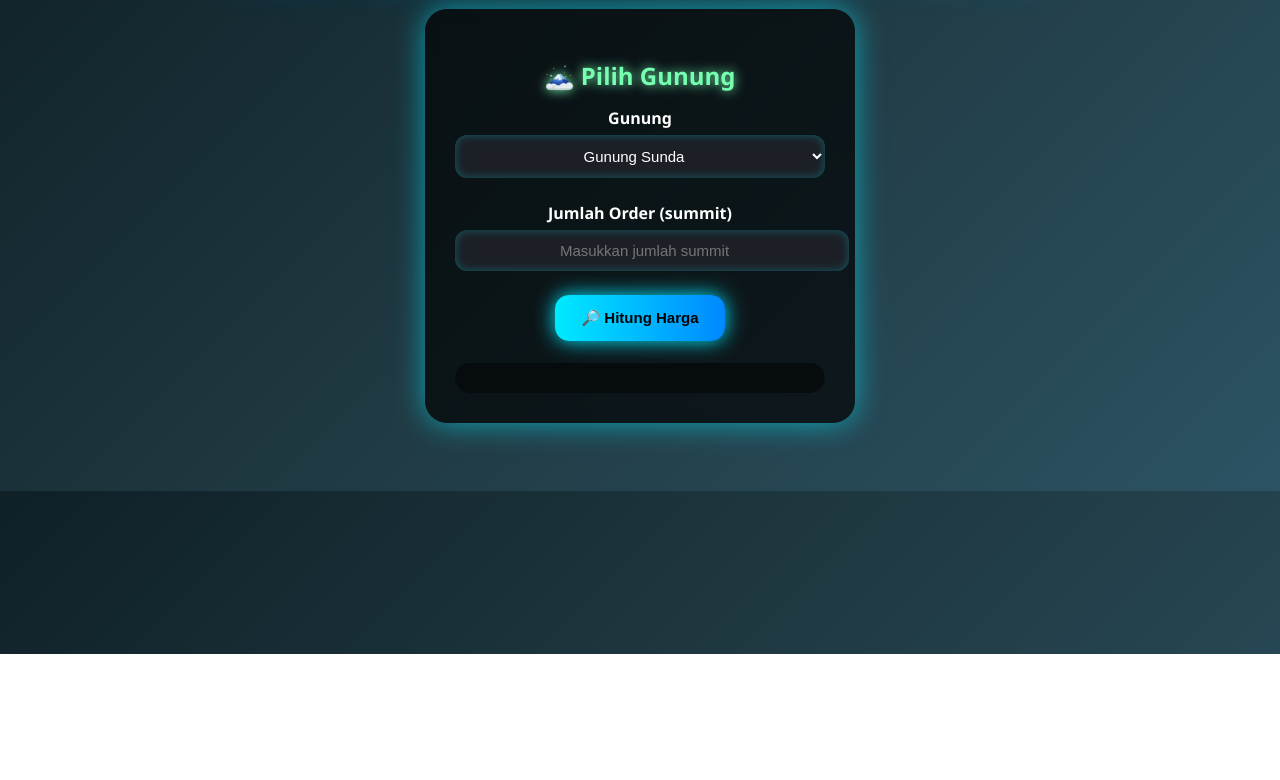
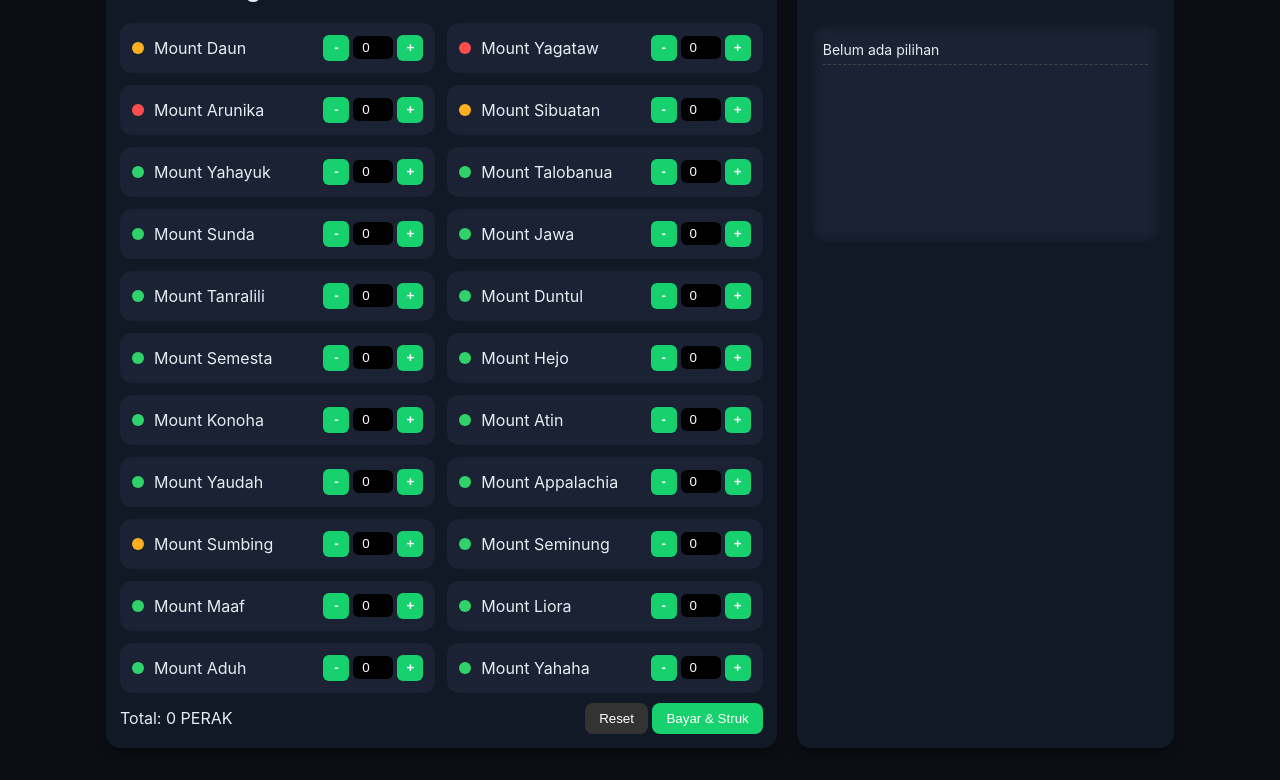
Before and after one commit to wahyuproject-droid/orderjoki, a plain HTML site: page index.html in a window 1280 px wide. Shown: the part 146-926 px from the top of the page. Before the commit the page ends 800 px from the top, so only its background shows below. Drawn offline with Linux system fonts and the light colour scheme.

Commit message:
Update index.html

```diff
--- a/index.html
+++ b/index.html
@@ -1,166 +1,218 @@
 <!DOCTYPE html>
 <html lang="id">
 <head>
-  <meta charset="utf-8" />
-  <title>WhyProject - Joki Summit Roblox</title>
-  <meta name="viewport" content="width=device-width,initial-scale=1" />
+  <meta charset="UTF-8" />
+  <meta name="viewport" content="width=device-width, initial-scale=1" />
+  <title>JOKMOUNTWHY — Toko Joki Summit</title>
   <style>
-    body {
-      font-family: 'Segoe UI', sans-serif;
-      background: linear-gradient(135deg, #0f2027, #203a43, #2c5364);
-      color: #fff;
-      text-align: center;
-      padding: 40px;
+    :root{
+      --bg:#0b0f14;--card:#111826;--muted:#9fb0c0;--text:#e6edf3;--accent:#6ad6ff;--brand:#7c5cff;--brand-2:#16d16d;--danger:#ff4d4d;--warn:#ffb020;--ok:#2fd36a;
     }
-    h1 {
-      font-size: 2.5rem;
-      color: #00eaff;
-      text-shadow: 0 0 20px #00eaff, 0 0 40px #0088ff;
-      margin-bottom: 25px;
-      letter-spacing: 1px;
-    }
-    .card {
-      background: rgba(0,0,0,0.65);
-      padding: 30px;
-      border-radius: 22px;
-      display: inline-block;
-      box-shadow: 0 0 30px rgba(0, 234, 255, 0.6);
-      margin-bottom: 20px;
-      width: 370px;
-      backdrop-filter: blur(6px);
-    }
-    h2 {
-      margin-bottom: 15px;
-      font-size: 1.5rem;
-      color: #76ffb0;
-      text-shadow: 0 0 12px #76ffb0;
-    }
-    label {
-      display: block;
-      margin: 12px 0 6px;
-      font-weight: bold;
-    }
-    select, input {
-      padding: 12px;
-      border-radius: 12px;
-      border: none;
-      margin-bottom: 12px;
-      width: 100%;
-      text-align: center;
-      font-size: 15px;
-      background: #1c1f26;
-      color: #fff;
-      box-shadow: 0 0 10px rgba(0,234,255,0.3) inset;
-    }
-    button {
-      padding: 14px 26px;
-      border: none;
-      border-radius: 14px;
-      background: linear-gradient(90deg, #00eaff, #0088ff);
-      color: #000;
-      font-weight: bold;
-      cursor: pointer;
-      margin-top: 12px;
-      box-shadow: 0 0 20px #00eaff;
-      transition: 0.3s;
-      font-size: 15px;
-    }
-    button:hover { transform: scale(1.07); }
-    .result {
-      margin-top: 22px;
-      font-size: 16px;
-      font-weight: bold;
-      color: #00eaff;
-      text-shadow: 0 0 10px #00eaff;
-      text-align: left;
-      padding: 15px;
-      border-radius: 15px;
-      background: rgba(0,0,0,0.45);
-      line-height: 1.6em;
-    }
-    .highlight { color: #76ffb0; text-shadow: 0 0 12px #76ffb0; }
-    .wa-btn {
-      display: inline-block;
-      margin-top: 15px;
-      padding: 12px 24px;
-      border-radius: 12px;
-      background: #25d366;
-      color: #fff;
-      font-weight: bold;
-      text-decoration: none;
-      box-shadow: 0 0 15px #25d366;
-      transition: 0.3s;
-    }
-    .wa-btn:hover { transform: scale(1.05); background: #1ebe5d; }
+    *{box-sizing:border-box}
+    body{margin:0;background:var(--bg);color:var(--text);font-family:Inter,Arial}
+    .wrap{max-width:1100px;margin:32px auto;padding:0 16px}
+    header{display:flex;align-items:center;gap:12px;margin-bottom:20px}
+    h1{margin:0;font-size:28px;color:var(--accent)}
+    .sub{color:var(--muted);font-size:14px}
+    .grid{display:grid;grid-template-columns:1.6fr .9fr;gap:20px}
+    @media(max-width:900px){.grid{grid-template-columns:1fr}}
+    .card{background:var(--card);border-radius:14px;padding:14px;box-shadow:0 4px 12px rgba(0,0,0,.5)}
+    .list{display:grid;grid-template-columns:repeat(auto-fill,minmax(220px,1fr));gap:12px}
+    .item{background:#1a2233;border-radius:12px;padding:12px;display:flex;align-items:center;gap:10px;position:relative;transition:transform .2s}
+    .item:hover{transform:scale(1.03)}
+    .dot{width:12px;height:12px;border-radius:50%}
+    .dot.red{background:var(--danger)}
+    .dot.yellow{background:var(--warn)}
+    .dot.green{background:var(--ok)}
+    .qty-input{margin-left:auto;display:flex;align-items:center;gap:4px}
+    .qty-input input{width:40px;text-align:center;background:#000;border:none;border-radius:6px;color:#fff;padding:4px}
+    .qty-btn{width:26px;height:26px;border:none;border-radius:6px;cursor:pointer;background:var(--brand-2);color:#fff;font-weight:bold}
+    .actions{margin-top:10px;display:flex;justify-content:space-between;align-items:center}
+    .btn{padding:8px 14px;border:none;border-radius:8px;cursor:pointer;transition:all .2s}
+    .btn.secondary{background:#333;color:#fff}
+    .btn.primary{background:var(--brand-2);color:#fff}
+    .btn:hover{opacity:.8;transform:scale(1.05)}
+    .receipt{background:#1a2233;border-radius:12px;padding:12px;min-height:220px;box-shadow:inset 0 0 12px rgba(0,0,0,.5)}
+    .receipt .row{display:flex;justify-content:space-between;border-bottom:1px dashed #444;padding:6px 0;font-size:14px}
+    .receipt .row strong{color:var(--accent)}
+    dialog{border:none;border-radius:14px;padding:0;max-width:500px;width:90%;animation:fadeIn .3s ease-out}
+    @keyframes fadeIn{from{opacity:0;transform:translateY(-10px)}to{opacity:1;transform:translateY(0)}}
+    .modal-head{padding:12px;background:var(--brand);color:#fff;display:flex;justify-content:space-between;align-items:center;font-weight:bold;border-radius:14px 14px 0 0}
+    .modal-body{padding:16px;background:#111;color:#eee;font-size:14px;line-height:1.4}
+    .modal-body h3{margin-top:0;text-align:center;color:var(--accent)}
+    .modal-foot{padding:12px;background:#222;display:flex;justify-content:flex-end;gap:8px;border-radius:0 0 14px 14px}
+    .checkmark{position:absolute;right:6px;top:6px;background:var(--ok);color:#fff;border-radius:50%;width:20px;height:20px;display:flex;align-items:center;justify-content:center;font-size:12px;animation:pop .5s ease}
+    @keyframes pop{0%{transform:scale(0)}70%{transform:scale(1.3)}100%{transform:scale(1)}}
   </style>
 </head>
 <body>
-  <h1>WhyProject - Order Joki Summit Roblox</h1>
-
-  <div class="card">
-    <h2>🗻 Pilih Gunung</h2>
-    <label for="gunung">Gunung</label>
-    <select id="gunung">
-      <option value="Sunda">Gunung Sunda</option>
-      <option value="Yahayuk">Gunung Yahayuk</option>
-      <option value="Maaf">Gunung Maaf</option>
-      <option value="Hejo">Gunung Hejo</option>
-      <option value="Saminung">Gunung Saminung</option>
-      <option value="Talobanua">Gunung Talobanua</option>
-      <option value="Aduh">Gunung Aduh</option>
-      <option value="Yahaha">Gunung Yahaha</option>
-    </select>
-
-    <label for="jumlah">Jumlah Order (summit)</label>
-    <input type="number" id="jumlah" placeholder="Masukkan jumlah summit" min="1">
-
-    <button onclick="hitungJoki()">🔎 Hitung Harga</button>
-    <div class="result" id="hasilJoki"></div>
-    <div id="waBtnContainer"></div>
+  <div class="wrap">
+    <header>
+      <h1>JOKMOUNTWHY</h1>
+      <div class="sub">Toko Joki Summit • 1 JOKI = 500 PERAK</div>
+    </header>
+    <div class="grid">
+      <section class="card">
+        <h2>List Gunung</h2>
+        <div id="list" class="list"></div>
+        <div class="actions">
+          <span id="total">Total: 0 PERAK</span>
+          <div>
+            <button class="btn secondary" id="btnReset">Reset</button>
+            <button class="btn primary" id="btnBayar">Bayar & Struk</button>
+          </div>
+        </div>
+      </section>
+      <aside class="card">
+        <h2>Struk</h2>
+        <div id="receipt" class="receipt">
+          <div class="row"><span>Belum ada pilihan</span></div>
+        </div>
+      </aside>
+    </div>
   </div>
 
+  <dialog id="modal">
+    <div class="modal-head">
+      <span>Struk Pembelian</span>
+      <button id="btnClose">❌</button>
+    </div>
+    <div class="modal-body"><div id="modalContent"></div></div>
+    <div class="modal-foot">
+      <button class="btn secondary" id="btnPrint">Cetak</button>
+      <button class="btn primary" id="btnOk">OK</button>
+    </div>
+  </dialog>
+
+  <template id="tpl-item">
+    <div class="item">
+      <span class="dot"></span>
+      <span class="name"></span>
+      <div class="qty-input">
+        <button class="qty-btn" data-act="-">-</button>
+        <input type="number" value="0" min="0"/>
+        <button class="qty-btn" data-act="+">+</button>
+      </div>
+    </div>
+  </template>
+
   <script>
-    function formatRupiah(n) {
-      return "Rp" + n.toString().replace(/\B(?=(\d{3})+(?!\d))/g, ".");
+    const PRICE = 500;
+    const WA_NUMBER = "6281234567890"; // Ganti dengan nomor WhatsApp tujuan
+    const items = [
+      {name:'Mount Daun',color:'yellow'},{name:'Mount Yagataw',color:'red'},{name:'Mount Arunika',color:'red'},
+      {name:'Mount Sibuatan',color:'yellow'},{name:'Mount Yahayuk',color:'green'},{name:'Mount Talobanua',color:'green'},
+      {name:'Mount Sunda',color:'green'},{name:'Mount Jawa',color:'green'},{name:'Mount Tanralili',color:'green'},
+      {name:'Mount Duntul',color:'green'},{name:'Mount Semesta',color:'green'},{name:'Mount Hejo',color:'green'},
+      {name:'Mount Konoha',color:'green'},{name:'Mount Atin',color:'green'},{name:'Mount Yaudah',color:'green'},
+      {name:'Mount Appalachia',color:'green'},{name:'Mount Sumbing',color:'yellow'},{name:'Mount Seminung',color:'green'},
+      {name:'Mount Maaf',color:'green'},{name:'Mount Liora',color:'green'},{name:'Mount Aduh',color:'green'},
+      {name:'Mount Yahaha',color:'green'},
+    ];
+    const state = new Map();
+    const elList=document.getElementById('list'), elReceipt=document.getElementById('receipt'), elTotal=document.getElementById('total');
+    const modal=document.getElementById('modal'), modalContent=document.getElementById('modalContent');
+
+    function formatCurrency(n){
+      if(n>=1e9) return (n/1e9).toFixed(1).replace(/\.0$/,'')+' MILIAR';
+      if(n>=1e6) return (n/1e6).toFixed(1).replace(/\.0$/,'')+' JUTA';
+      if(n>=1e3) return n.toLocaleString('id-ID')+' RIBU';
+      return n+' PERAK';
     }
 
-    function buatID() {
-      return "WHYPRO-" + Math.random().toString(36).substring(2,8).toUpperCase();
+    function render(){
+      elList.innerHTML='';
+      const tpl=document.getElementById('tpl-item');
+      items.forEach(it=>{
+        const node=tpl.content.firstElementChild.cloneNode(true);
+        node.querySelector('.name').textContent=it.name;
+        node.querySelector('.dot').classList.add(it.color);
+        const input=node.querySelector('input');
+        input.value=state.get(it.name)||0;
+        node.querySelectorAll('.qty-btn').forEach(btn=>{
+          btn.addEventListener('click',()=>{
+            let val=state.get(it.name)||0;
+            if(btn.dataset.act==='+') val++; else if(val>0) val--;
+            state.set(it.name,val);
+            input.value=val; updateReceipt(node,it.name);
+          });
+        });
+        input.addEventListener('input',()=>{
+          let val=parseInt(input.value)||0; if(val<0) val=0;
+          state.set(it.name,val); input.value=val; updateReceipt(node,it.name);
+        });
+        elList.appendChild(node);
+      });
+      updateReceipt();
     }
 
-    function hitungJoki() {
-      let gunung = document.getElementById("gunung").value;
-      let jumlah = parseInt(document.getElementById("jumlah").value) || 0;
+    function updateReceipt(node,itemName){
+      elReceipt.innerHTML=''; let total=0; let idx=1;
+      items.forEach(it=>{
+        let qty=state.get(it.name)||0;
+        if(qty>0){
+          let sub=qty*PRICE; total+=sub;
+          const row=document.createElement('div');
+          row.className='row'; row.innerHTML=`<span>${idx++}. ${it.name} x${qty}</span><span>${formatCurrency(sub)}</span>`;
+          elReceipt.appendChild(row);
+          if(itemName===it.name && node && !node.querySelector('.checkmark')){
+            let mark=document.createElement('div'); mark.className='checkmark'; mark.textContent='✓';
+            node.appendChild(mark); setTimeout(()=>mark.remove(),1200);
+          }
+        }
+      });
+      if(idx===1){elReceipt.innerHTML='<div class="row"><span>Belum ada pilihan</span></div>';}
+      elTotal.textContent='Total: '+formatCurrency(total);
+    }
 
-      if (jumlah <= 0) {
-        document.getElementById("hasilJoki").innerHTML = "⚠️ Masukkan jumlah summit yang valid!";
-        document.getElementById("waBtnContainer").innerHTML = "";
-        return;
-      }
+    function generateTransactionId(){
+      return 'TRX-' + Date.now().toString(36).toUpperCase() + '-' + Math.floor(Math.random()*9999);
+    }
 
-      // Promo: setiap 2 summit = Rp1000
-      let pasangan = Math.floor(jumlah / 2);
-      let sisa = jumlah % 2;
-      let total = pasangan * 1000 + sisa * 2000;
+    function generateStrukText(trxId){
+      let total=0; let idx=1;
+      let rows=items.map(it=>{
+        let qty=state.get(it.name)||0;
+        if(qty>0){let sub=qty*PRICE; total+=sub;
+          return `${idx++}. ${it.name} x${qty} = ${formatCurrency(sub)}`;
+        }
+        return '';}).filter(Boolean).join('\n');
+      if(total===0) return 'Belum ada item';
+      return `JOKMOUNTWHY\nID Transaksi: ${trxId}\n${rows}\nTotal: ${formatCurrency(total)}`;
+    }
 
-      let transaksiID = buatID();
+    function generateStrukHTML(){
+      let total=0; let idx=1;
+      const trxId=generateTransactionId();
+      const rows=items.map(it=>{
+        let qty=state.get(it.name)||0;
+        if(qty>0){let sub=qty*PRICE; total+=sub;
+          return `<div class='row'><span>${idx++}. ${it.name} x${qty}</span><span>${formatCurrency(sub)}</span></div>`;}
+        return '';}).join('');
+      if(total===0) return '<p>Belum ada item</p>';
+      return `<h3>JOKMOUNTWHY</h3><p>ID Transaksi: <strong>${trxId}</strong></p>${rows}<div class='row'><strong>Total</strong><strong>${formatCurrency(total)}</strong></div>`;
+    }
 
-      let detail =
-        `📌 Detail Transaksi\n` +
-        `Gunung: ${gunung}\n` +
-        `Jumlah Order: ${jumlah} summit\n` +
-        `Total Bayar: ${formatRupiah(total)}\n` +
-        `ID Transaksi: ${transaksiID}\n` +
-        `Status: Proses...`;
+    document.getElementById('btnBayar').addEventListener('click',()=>{
+      const trxId=generateTransactionId();
+      modalContent.innerHTML=generateStrukHTML();
+      modal.showModal();
 
-      document.getElementById("hasilJoki").innerHTML = detail.replace(/\n/g,"<br>");
+      // Kirim ke WhatsApp
+      const waText=encodeURIComponent(generateStrukText(trxId));
+      window.open(`https://wa.me/${WA_NUMBER}?text=${waText}`, '_blank');
+    });
 
-      let waNumber = "6287778913867"; // kode negara 62
-      let waLink = `https://wa.me/${waNumber}?text=${encodeURIComponent(detail)}`;
+    document.getElementById('btnClose').addEventListener('click',()=>modal.close());
+    document.getElementById('btnOk').addEventListener('click',()=>modal.close());
+    document.getElementById('btnReset').addEventListener('click',()=>{state.clear(); render();});
+    document.getElementById('btnPrint').addEventListener('click',()=>{
+      const w=window.open('', '_blank');
+      w.document.write(`<!DOCTYPE html><html><head><title>Struk</title><meta charset='utf-8'><style>body{font-family:Arial;padding:20px;background:#111;color:#eee}h3{text-align:center;color:#6ad6ff} .row{display:flex;justify-content:space-between;border-bottom:1px dashed #444;padding:6px 0}</style></head><body>${generateStrukHTML()}</body></html>`);
+      w.document.close(); w.focus(); w.print();
+    });
 
-      document.getElementById("waBtnContainer").innerHTML =
-        `<a class="wa-btn" href="${waLink}" target="_blank">📲 Order via WhatsApp</a>`;
-    }
+    render();
   </script>
 </body>
 </html>
```
